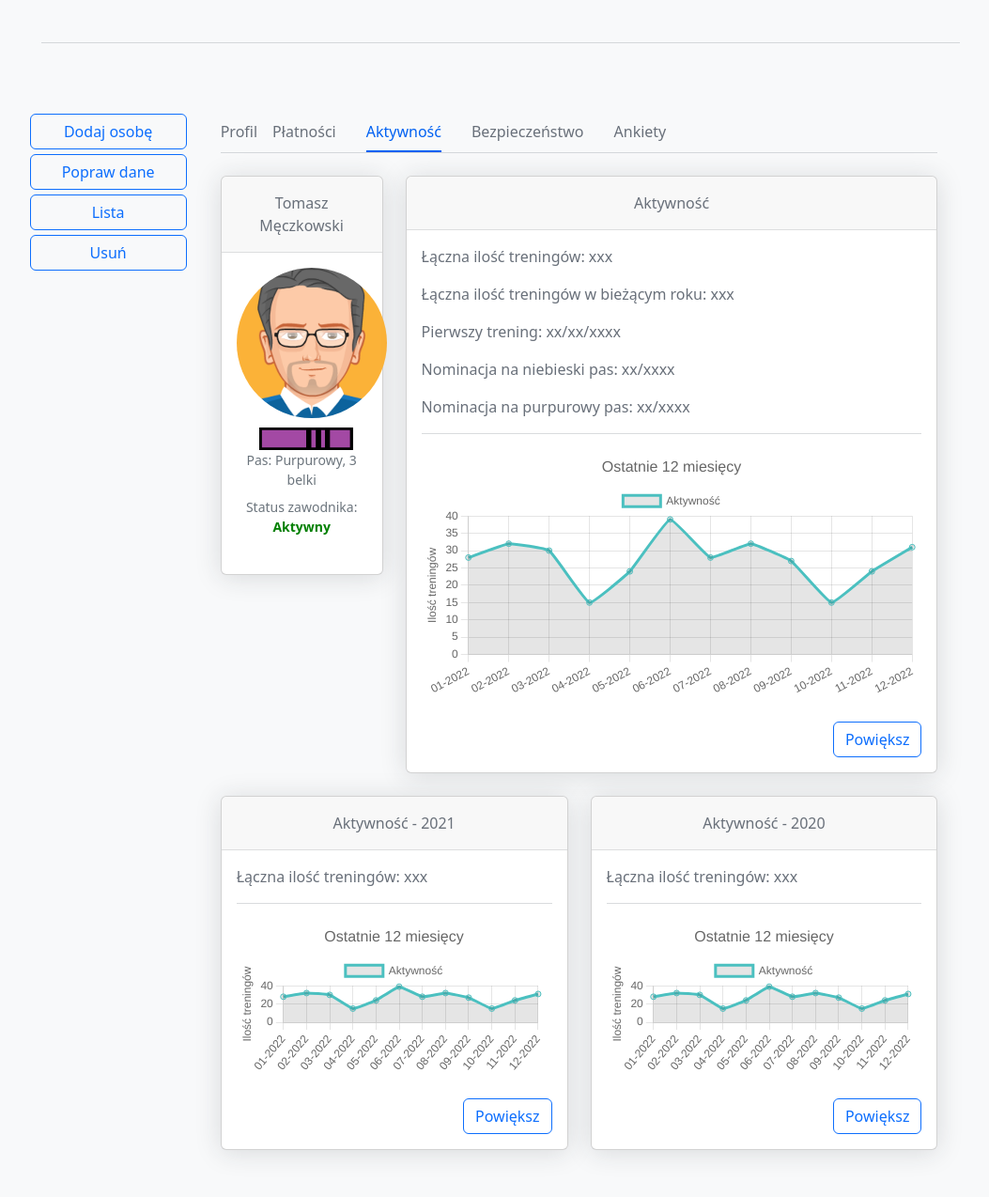
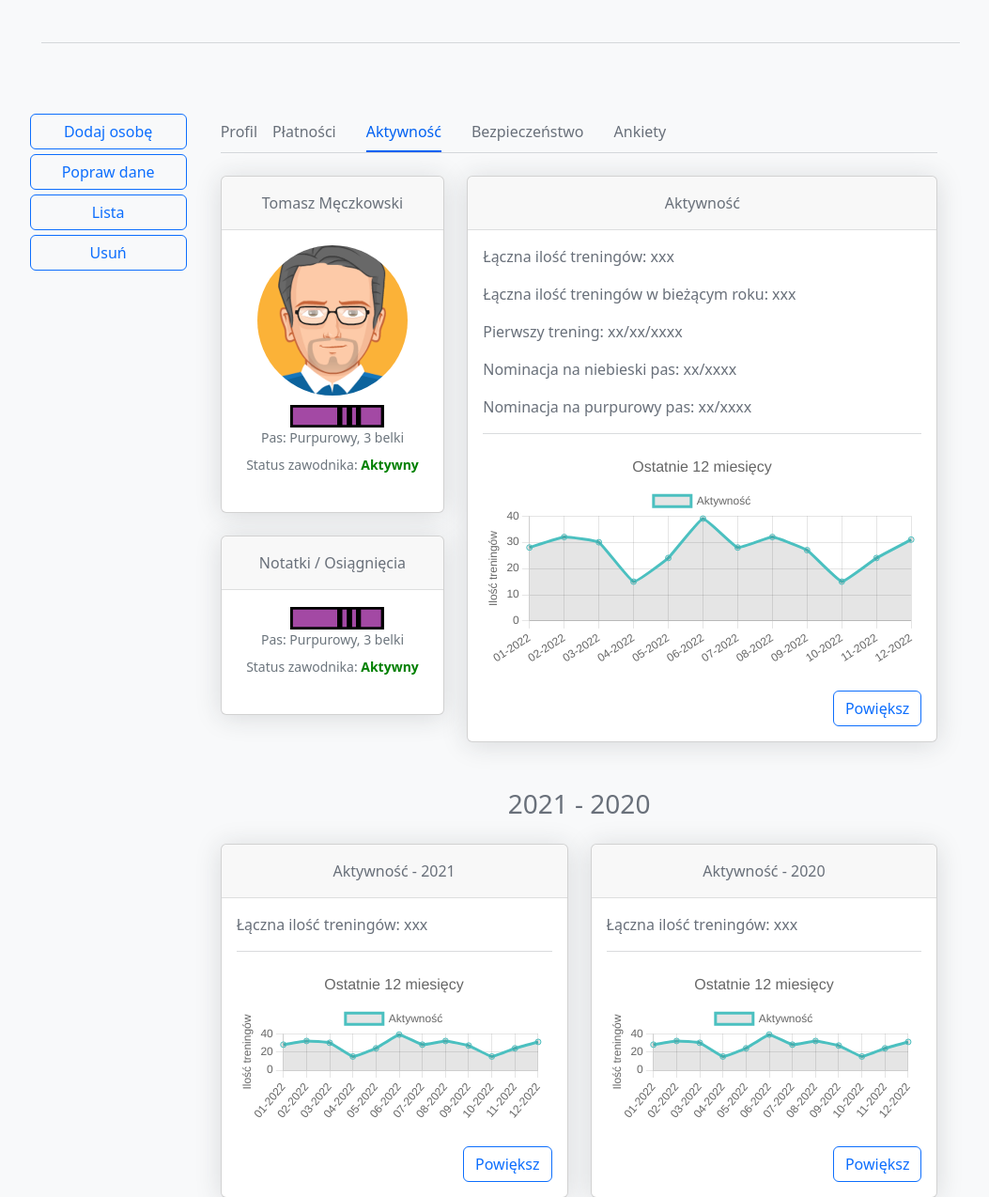
Before and after one commit to TomaszMeczkowski/tiny_bjj_club, a Django app: page /zawodnicy/profil/1/activity in a window 1280 px wide. Shown: the part 249-1523 px from the top of the page at 94% size, without its empty margins (107-1160 px from the left). Run offline with Django 4.2, Linux system fonts and the light colour scheme; data comes from the database, SQL or seed files in the repository; some libraries are stand-ins or nearby versions.

Commit message:
templates changes

```diff
--- a/players/templates/player_profile_activity.html
+++ b/players/templates/player_profile_activity.html
@@ -18,9 +18,9 @@
     <hr class="mt-0 mb-4">
 
     <div class="row">
-        <div class="col-xl-3">
+        <div class="col-xl-4">
             <!-- Profile picture card-->
-            <div class="card mb-4 mb-xl-0">
+            <div class="card mb-4 mb-xl-4">
                 <div class="card-header">{{player.first_name}} {{player.last_name}}</div>
                 <div class="card-body text-center">
 
@@ -48,9 +48,32 @@
 
                 </div>
             </div>
+
+            <div class="card mb-4 mb-xl-4">
+                    <div class="card-header">Notatki / Osiągnięcia</div>
+                    <div class="card-body text-center">
+
+                        <!-- Profile belt image-->
+                        <img src= "{% belt_png player.belt player.stripe %}" alt='' style="width: 100px; margin-left: 10px;"/>
+
+                        <!-- Profile belt text info-->
+                        <div class="small font-italic text-muted mb-2">Pas: {{player.belt}}, {{player.stripe}} belki</div>
+
+
+                        <div class="small font-italic text-muted mb-4">Status zawodnika:
+                            {% if player.membershipfee.active %}
+                                <b style="color: green">Aktywny</b>
+                            {% else %}
+                                <b style="color: red">Nieaktywny</b>
+                            {% endif %}
+                        </div>
+
+                    </div>
+            </div>
+
         </div>
 
-        <div class="col-xl-9">
+        <div class="col-xl-8">
             <div class="card mb-4">
             <div class="card-header">Aktywność</div>
             <div class="card-body text-end">
@@ -114,6 +137,9 @@
             </div>
         </div>
     </div>
+
+    <!-- Single block of data (with both year data variation) -->
+    <h3 style="margin-bottom: 25px; margin-top: 25px;">2021 - 2020</h3>
 
     <div class="row">
         <div class="col-xl-6">
@@ -239,6 +265,7 @@
         </div>
     </div>
 
+    <!-- End of single block of data -->
 
 </div>
 
```
Also changed, not shown: players/templates/player_profile_biling.html (+4 -4 lines).
